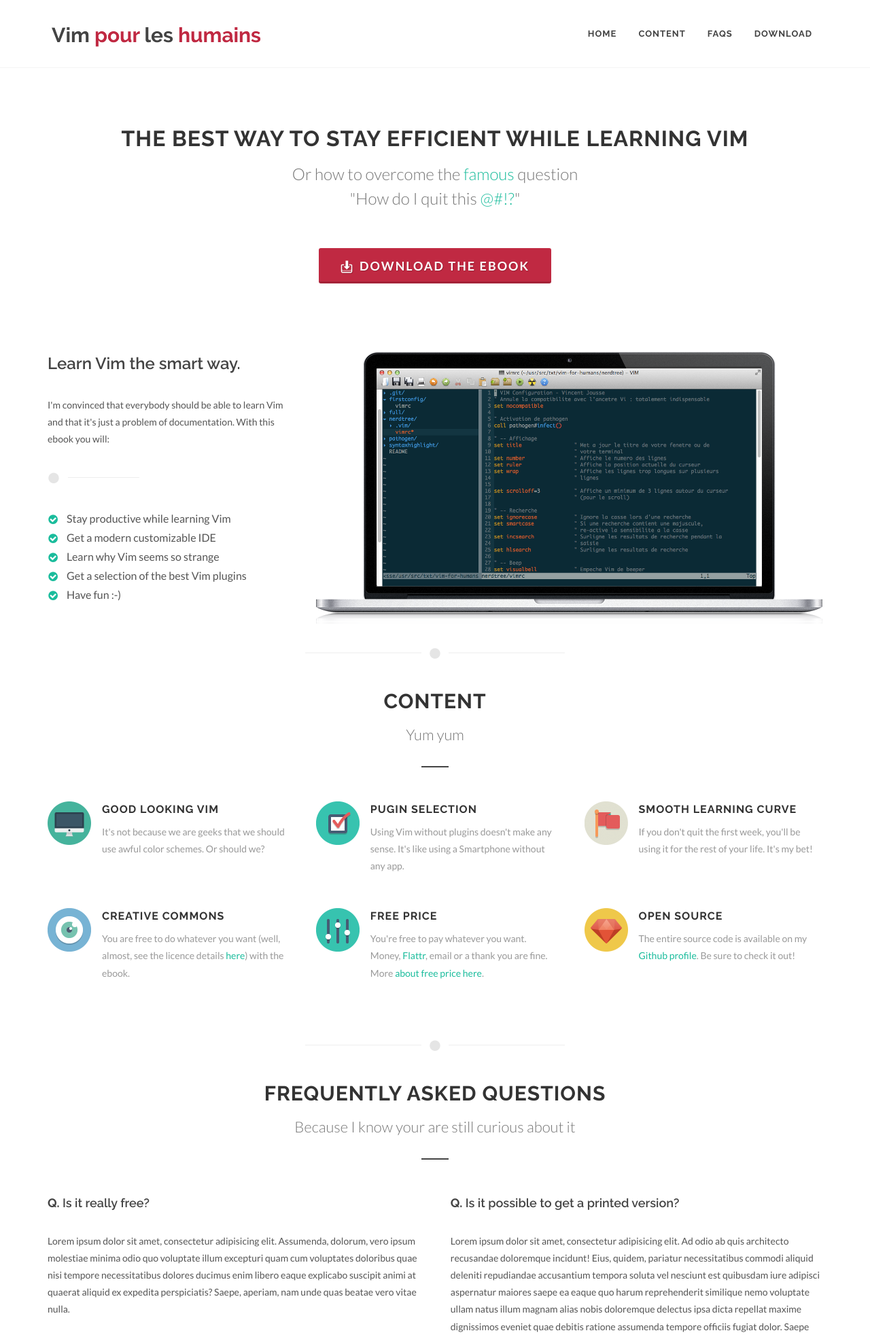
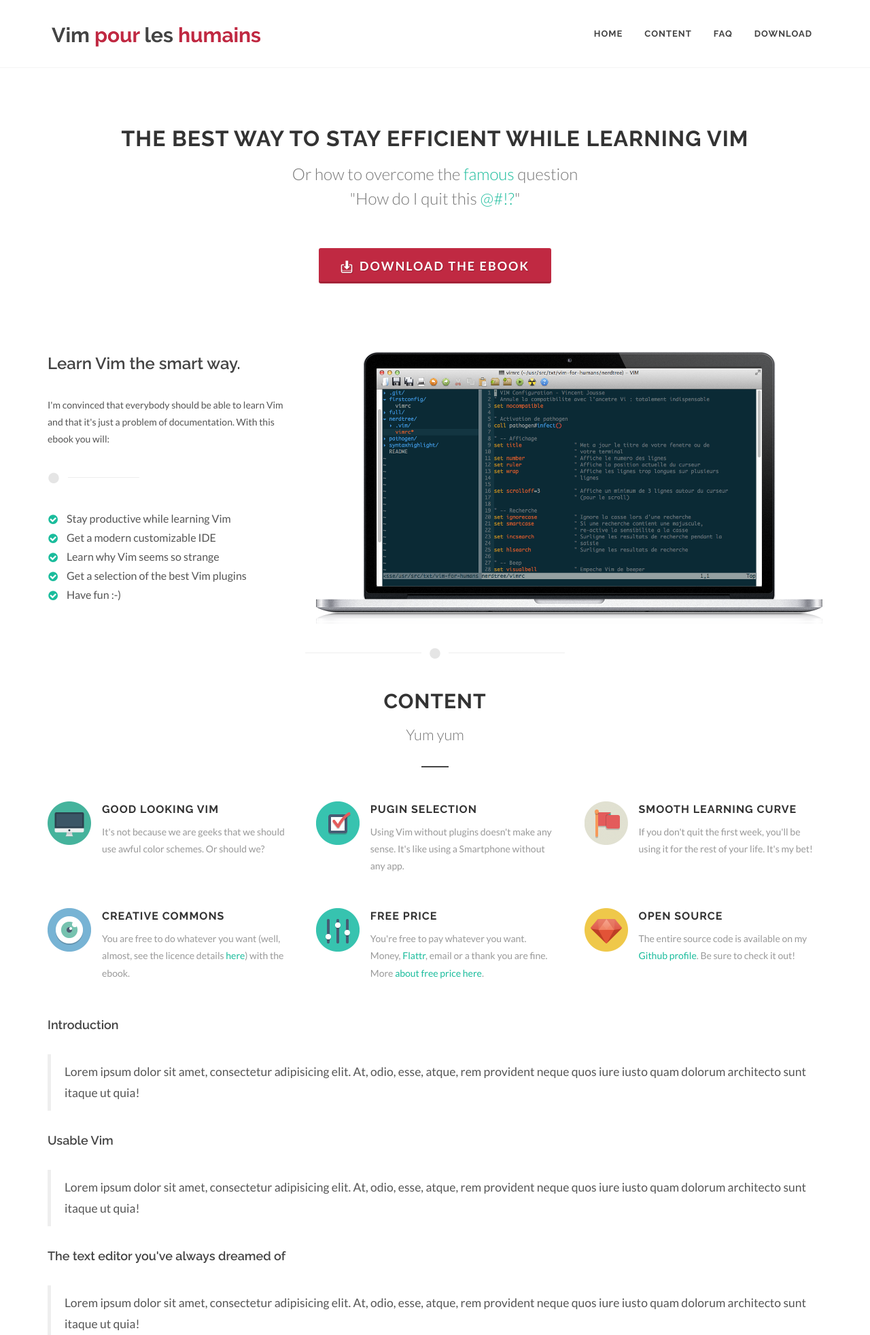
Before and after one commit to vjousse/vim-for-humans-website, a Flask app: page /fr in a window 1280 px wide. Shown: the top 1964 px of the page at 68% size. Run offline with Flask 2, Linux system fonts and the light colour scheme; some libraries are stand-ins or nearby versions.

Commit message:
Table of contents + translations

```diff
--- a/templates/index.html
+++ b/templates/index.html
@@ -119,11 +119,48 @@
 
                     <div class="clear"></div>
 
+
+                    <h4>{{ _('Introduction') }}</h4>
+                    <blockquote>
+                        <p>Lorem ipsum dolor sit amet, consectetur adipisicing elit. At, odio, esse, atque, rem provident neque quos iure iusto quam dolorum architecto sunt itaque ut quia!</p>
+                    </blockquote>
+
+                    <h4>{{ _('Usable Vim') }}</h4>
+                    <blockquote>
+                        <p>Lorem ipsum dolor sit amet, consectetur adipisicing elit. At, odio, esse, atque, rem provident neque quos iure iusto quam dolorum architecto sunt itaque ut quia!</p>
+                    </blockquote>
+
+                    <h4>{{ _("The text editor you've always dreamed of") }}</h4>
+                    <blockquote>
+                        <p>Lorem ipsum dolor sit amet, consectetur adipisicing elit. At, odio, esse, atque, rem provident neque quos iure iusto quam dolorum architecto sunt itaque ut quia!</p>
+                    </blockquote>
+
+                    <h4>{{ _('Essential plugins') }}</h4>
+                    <blockquote>
+                        <p>Lorem ipsum dolor sit amet, consectetur adipisicing elit. At, odio, esse, atque, rem provident neque quos iure iusto quam dolorum architecto sunt itaque ut quia!</p>
+                    </blockquote>
+
+                    <h4>{{ _('Cheatsheet & examples') }}</h4>
+                    <blockquote>
+                        <p>Lorem ipsum dolor sit amet, consectetur adipisicing elit. At, odio, esse, atque, rem provident neque quos iure iusto quam dolorum architecto sunt itaque ut quia!</p>
+                    </blockquote>
+
+                    <div class="center">
+
+                        <a href="#" data-animate="tada" class="button button-3d button-teal button-xlarge nobottommargin"><i class="icon-star3"></i>{{ _('Download the first chapter!') }}</a>
+
+                    </div>
+
+
+                    <div class="line"></div>
+
+                    <div class="clear"></div>
+
                     <div class="divider divider-short divider-center"><i class="icon-circle"></i></div>
 
                     <div id="section-faqs" class="heading-block title-center page-section">
                         <h2>{{ _('Frequently Asked Questions') }}</h2>
-                        <span>Because I know your are still curious about it</span>
+                        <span>{{ _('Would this site be serious without a FAQ?') }}</span>
                     </div>
 
                     <div class="col_half nobottommargin">
@@ -158,7 +195,7 @@
                     <div class="divider divider-short divider-center"><i class="icon-circle"></i></div>
 
                     <div id="section-download" class="heading-block title-center page-section">
-                        <h2>Download</h2>
+                        <h2>{{ _('Download') }}</h2>
                         <span>Still have Questions? Contact Us using the Form below</span>
                     </div>
 
--- a/templates/layout.html
+++ b/templates/layout.html
@@ -67,7 +67,7 @@
                         <ul class="one-page-menu">
                             <li class="current"><a href="#" data-href="#section-home"><div>{{ _('Home') }}</div></a></li>
                             <li><a href="#" data-href="#section-content"><div>{{ _('Content') }}</div></a></li>
-                            <li><a href="#" data-href="#section-faqs"><div>{{ _('FAQs') }}</div></a></li>
+                            <li><a href="#" data-href="#section-faqs"><div>{{ _('FAQ') }}</div></a></li>
                             <li><a href="#" data-href="#section-download"><div>{{ _('Download') }}</div></a></li>
                         </ul>
 
```
Also changed, not shown: translations/fr/LC_MESSAGES/messages.po, 1 other file.
